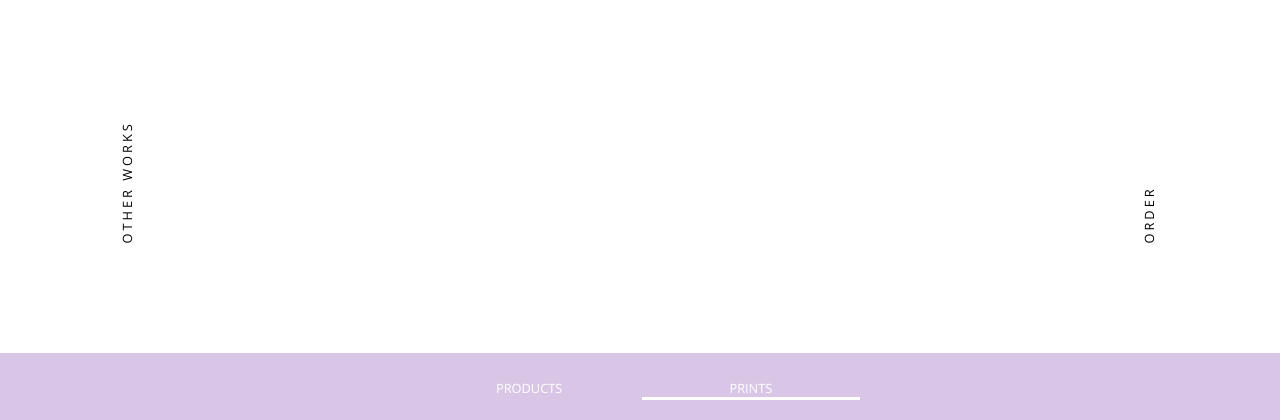
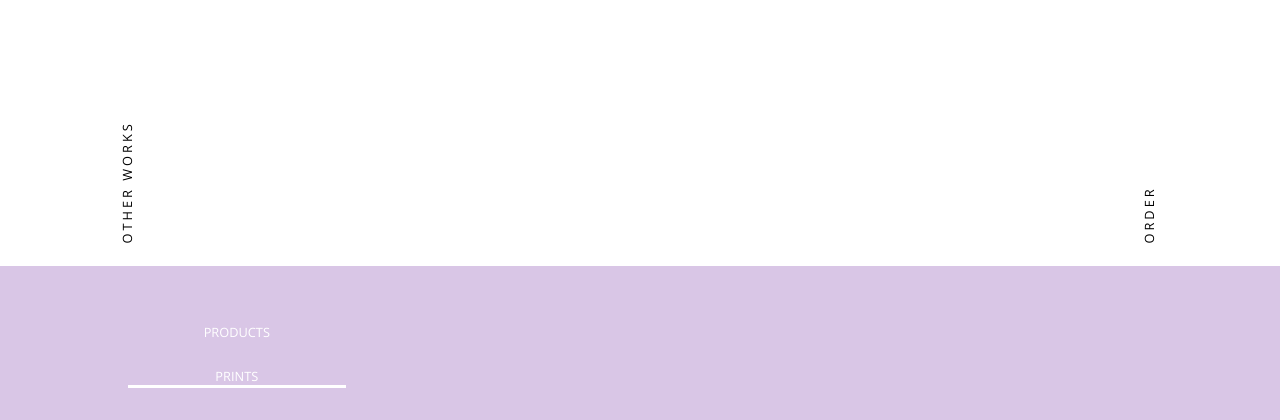
Before and after one commit to iganaskret/exam-project, a PHP site: page /prints.html in a window 1280 px wide. Shown: the part 380-800 px from the top of the page. Run offline with PHP 8.4, Linux system fonts and the light colour scheme.

Commit message:
bottom nav

```diff
--- a/collectionDescription.html
+++ b/collectionDescription.html
@@ -53,7 +53,7 @@
     </p>
     </article>
 
-    <nav class="bottom-nav">
+    <nav id="bottom-nav">
     <a href="products.html">products</a>
         <a href="prints.html">prints</a>
     </nav>
--- a/illustrations.html
+++ b/illustrations.html
@@ -52,7 +52,7 @@
     </template>
 
 
-    <nav class="bottom-nav">
+    <nav id="bottom-nav">
         <a class="selected">illustrations</a>
         <a>prints</a>
     </nav>
--- a/others.html
+++ b/others.html
@@ -41,7 +41,7 @@
         <img id="img3" class="products fade" src="" alt="other image">
     </template>
 
-    <nav class="bottom-nav">
+    <nav id="bottom-nav">
         <a href="illustrations.html">illustrations</a>
         <a class="selected">others</a>
     </nav>
--- a/prints.html
+++ b/prints.html
@@ -49,7 +49,7 @@
         <img src="" alt="T-shirt image">
     </template>
 
-    <nav class="bottom-nav">
+    <nav id="bottom-nav">
         <a>products</a>
         <a class="selected">prints</a>
     </nav>
--- a/products.html
+++ b/products.html
@@ -50,7 +50,7 @@
     </div>
 
 
-    <nav class="bottom-nav">
+    <nav id="bottom-nav">
         <a class="selected">products</a>
         <a>prints</a>
     </nav>
--- a/style.css
+++ b/style.css
@@ -215,7 +215,7 @@
     transition: 0.4s;
 }
 
-.bottom-nav a:after {
+#bottom-nav a:after {
     border-bottom: 2px solid white;
 }
 
@@ -232,19 +232,19 @@
 
 /*bootom navigation*/
 
-.bottom-nav {
+#bottom-nav {
     width: 100%;
     text-align: center;
     background-color: #D9C6E6;
     position: fixed;
-    bottom: 2.5%;
+    bottom: 0%;
     padding-top: 2.5%;
     padding-bottom: 2.5%;
 }
 
-.bottom-nav a {
-    margin-right: 20%;
-    margin-left: 20%;
+#bottom-nav a {
+    margin-right: 10%;
+    margin-left: 10%;
     color: white;
     font-size: 80%;
 }
```
